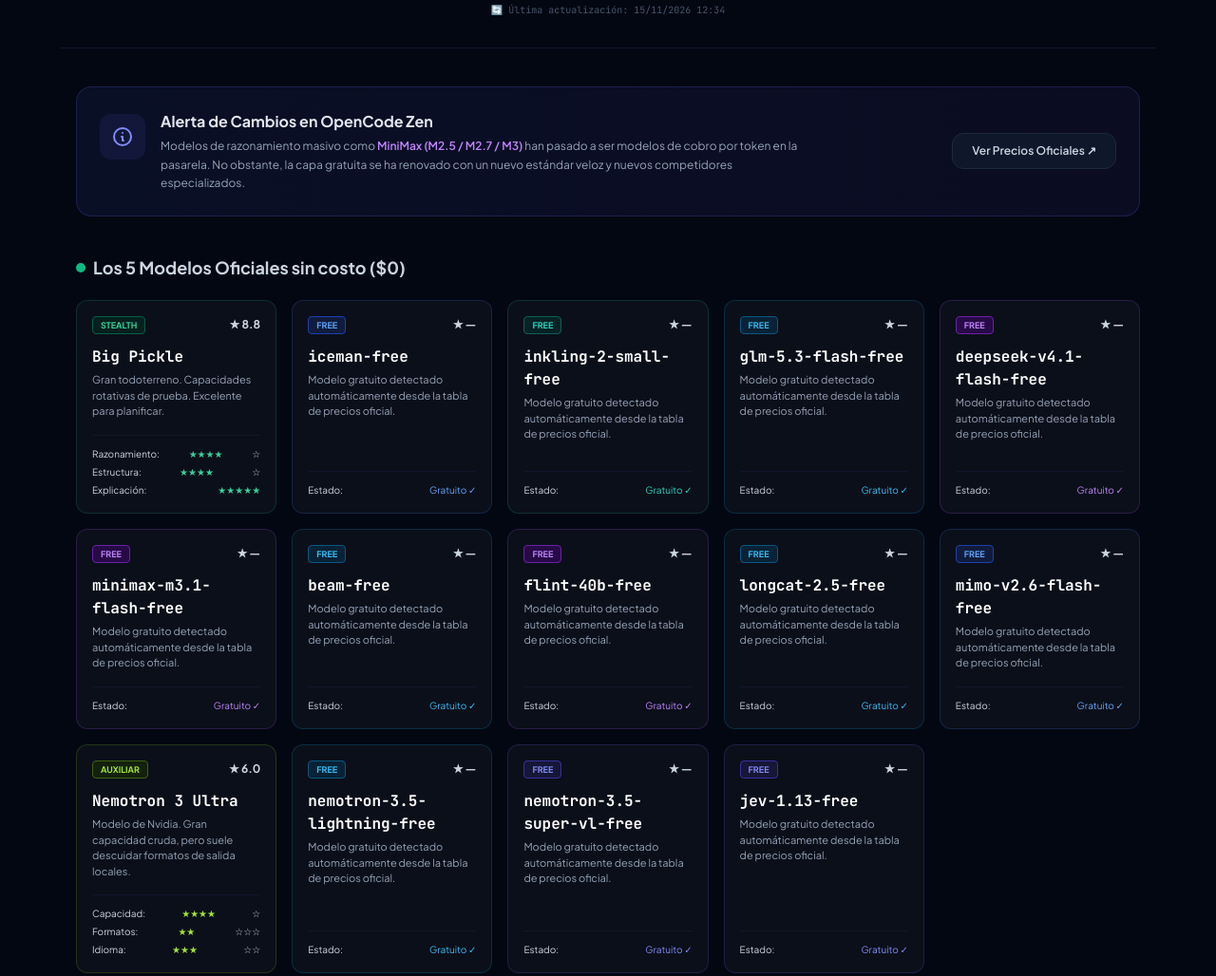
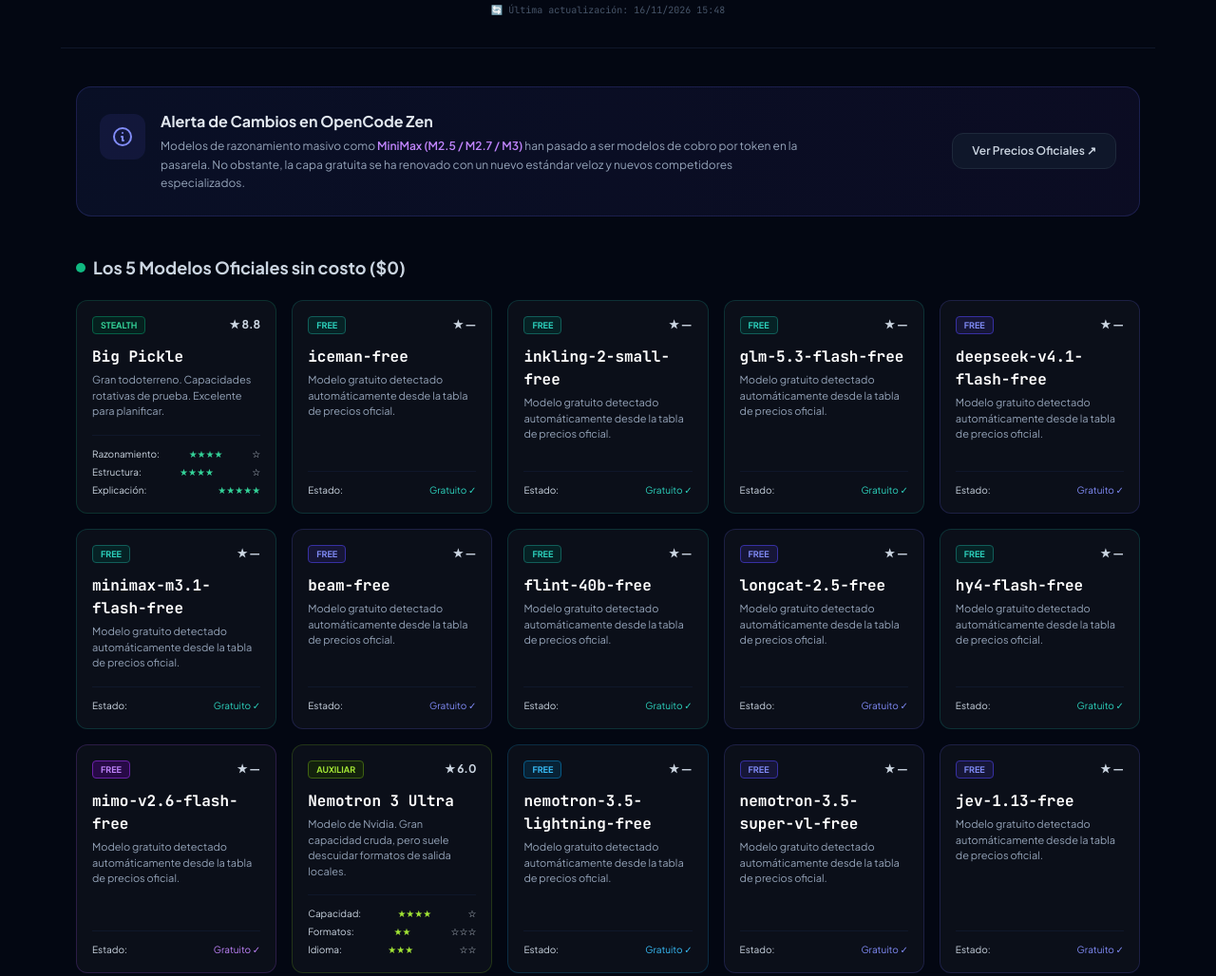
Before and after one commit to DarlynCR/modelos-gratuitos-opencode, a plain HTML site: page index.html in a window 1280 px wide. Shown: the part 215-1243 px from the top of the page at 95% size. Drawn offline with nearby package versions, Linux system fonts and the light colour scheme.

Commit message:
auto: actualizar modelos 16/11/2026

```diff
--- a/estado_modelos.json
+++ b/estado_modelos.json
@@ -5,6 +5,7 @@
     "deepseek-v4.1-flash-free",
     "flint-40b-free",
     "glm-5.3-flash-free",
+    "hy4-flash-free",
     "iceman-free",
     "inkling-2-small-free",
     "jev-1.13-free",
@@ -15,5 +16,5 @@
     "nemotron-3.5-lightning-free",
     "nemotron-3.5-super-vl-free"
   ],
-  "last_updated": "2026-11-15T12:34:17.622031+00:00"
+  "last_updated": "2026-11-16T15:48:47.131046+00:00"
 }
--- a/index.html
+++ b/index.html
@@ -50,7 +50,7 @@
     <p class="mt-3 text-slate-400 max-w-2xl mx-auto text-sm md:text-base">
       ¿Cero presupuesto? No hay problema. Estos son los modelos 100% gratuitos verificados directamente desde <code class="bg-slate-900/80 px-1.5 py-0.5 rounded text-indigo-400 mono text-xs">opencode.ai/docs/zen/#precios</code>.
     </p>
-    <p id="ultima-actualizacion" class="mt-4 text-[10px] text-slate-600 mono">🔄 Última actualización: 15/11/2026 12:34</p>
+    <p id="ultima-actualizacion" class="mt-4 text-[10px] text-slate-600 mono">🔄 Última actualización: 16/11/2026 15:48</p>
   </header>
 
   <main class="max-w-6xl mx-auto px-4 mt-10">
@@ -95,17 +95,17 @@
 
           </div>
         </div>
-<div class="bg-brand-card border border-blue-500/20 rounded-xl p-4 flex flex-col justify-between hover:border-blue-500/50 transition-all duration-300">
+<div class="bg-brand-card border border-teal-500/20 rounded-xl p-4 flex flex-col justify-between hover:border-teal-500/50 transition-all duration-300">
           <div>
             <div class="flex items-center justify-between mb-3">
-              <span class="text-[9px] font-bold text-blue-400 px-2 py-0.5 bg-blue-950/60 border border-blue-800 rounded">FREE</span>
+              <span class="text-[9px] font-bold text-teal-400 px-2 py-0.5 bg-teal-950/60 border border-teal-800 rounded">FREE</span>
               <span class="text-xs font-bold text-slate-300">★ —</span>
             </div>
             <h3 class="mono text-base font-bold text-white mb-1">iceman-free</h3>
             <p class="text-[11px] text-slate-400 mb-4 leading-normal">Modelo gratuito detectado automáticamente desde la tabla de precios oficial.</p>
           </div>
           <div class="space-y-1 text-[10px] text-slate-300 border-t border-slate-900 pt-3">
-            <div class="flex justify-between"><span>Estado:</span> <span class="text-blue-400">Gratuito ✓</span></div>
+            <div class="flex justify-between"><span>Estado:</span> <span class="text-teal-400">Gratuito ✓</span></div>
           </div>
         </div>
 <div class="bg-brand-card border border-teal-500/20 rounded-xl p-4 flex flex-col justify-between hover:border-teal-500/50 transition-all duration-300">
@@ -121,17 +121,95 @@
             <div class="flex justify-between"><span>Estado:</span> <span class="text-teal-400">Gratuito ✓</span></div>
           </div>
         </div>
-<div class="bg-brand-card border border-sky-500/20 rounded-xl p-4 flex flex-col justify-between hover:border-sky-500/50 transition-all duration-300">
+<div class="bg-brand-card border border-teal-500/20 rounded-xl p-4 flex flex-col justify-between hover:border-teal-500/50 transition-all duration-300">
           <div>
             <div class="flex items-center justify-between mb-3">
-              <span class="text-[9px] font-bold text-sky-400 px-2 py-0.5 bg-sky-950/60 border border-sky-800 rounded">FREE</span>
+              <span class="text-[9px] font-bold text-teal-400 px-2 py-0.5 bg-teal-950/60 border border-teal-800 rounded">FREE</span>
               <span class="text-xs font-bold text-slate-300">★ —</span>
             </div>
             <h3 class="mono text-base font-bold text-white mb-1">glm-5.3-flash-free</h3>
             <p class="text-[11px] text-slate-400 mb-4 leading-normal">Modelo gratuito detectado automáticamente desde la tabla de precios oficial.</p>
           </div>
           <div class="space-y-1 text-[10px] text-slate-300 border-t border-slate-900 pt-3">
-            <div class="flex justify-between"><span>Estado:</span> <span class="text-sky-400">Gratuito ✓</span></div>
+            <div class="flex justify-between"><span>Estado:</span> <span class="text-teal-400">Gratuito ✓</span></div>
+          </div>
+        </div>
+<div class="bg-brand-card border border-indigo-500/20 rounded-xl p-4 flex flex-col justify-between hover:border-indigo-500/50 transition-all duration-300">
+          <div>
+            <div class="flex items-center justify-between mb-3">
+              <span class="text-[9px] font-bold text-indigo-400 px-2 py-0.5 bg-indigo-950/60 border border-indigo-800 rounded">FREE</span>
+              <span class="text-xs font-bold text-slate-300">★ —</span>
+            </div>
+            <h3 class="mono text-base font-bold text-white mb-1">deepseek-v4.1-flash-free</h3>
+            <p class="text-[11px] text-slate-400 mb-4 leading-normal">Modelo gratuito detectado automáticamente desde la tabla de precios oficial.</p>
+          </div>
+          <div class="space-y-1 text-[10px] text-slate-300 border-t border-slate-900 pt-3">
+            <div class="flex justify-between"><span>Estado:</span> <span class="text-indigo-400">Gratuito ✓</span></div>
+          </div>
+        </div>
+<div class="bg-brand-card border border-teal-500/20 rounded-xl p-4 flex flex-col justify-between hover:border-teal-500/50 transition-all duration-300">
+          <div>
+            <div class="flex items-center justify-between mb-3">
+              <span class="text-[9px] font-bold text-teal-400 px-2 py-0.5 bg-teal-950/60 border border-teal-800 rounded">FREE</span>
+              <span class="text-xs font-bold text-slate-300">★ —</span>
+            </div>
+            <h3 class="mono text-base font-bold text-white mb-1">minimax-m3.1-flash-free</h3>
+            <p class="text-[11px] text-slate-400 mb-4 leading-normal">Modelo gratuito detectado automáticamente desde la tabla de precios oficial.</p>
+          </div>
+          <div class="space-y-1 text-[10px] text-slate-300 border-t border-slate-900 pt-3">
+            <div class="flex justify-between"><span>Estado:</span> <span class="text-teal-400">Gratuito ✓</span></div>
+          </div>
+        </div>
+<div class="bg-brand-card border border-indigo-500/20 rounded-xl p-4 flex flex-col justify-between hover:border-indigo-500/50 transition-all duration-300">
+          <div>
+            <div class="flex items-center justify-between mb-3">
+              <span class="text-[9px] font-bold text-indigo-400 px-2 py-0.5 bg-indigo-950/60 border border-indigo-800 rounded">FREE</span>
+              <span class="text-xs font-bold text-slate-300">★ —</span>
+            </div>
+            <h3 class="mono text-base font-bold text-white mb-1">beam-free</h3>
+            <p class="text-[11px] text-slate-400 mb-4 leading-normal">Modelo gratuito detectado automáticamente desde la tabla de precios oficial.</p>
+          </div>
+          <div class="space-y-1 text-[10px] text-slate-300 border-t border-slate-900 pt-3">
+            <div class="flex justify-between"><span>Estado:</span> <span class="text-indigo-400">Gratuito ✓</span></div>
+          </div>
+        </div>
+<div class="bg-brand-card border border-teal-500/20 rounded-xl p-4 flex flex-col justify-between hover:border-teal-500/50 transition-all duration-300">
+          <div>
+            <div class="flex items-center justify-between mb-3">
+              <span class="text-[9px] font-bold text-teal-400 px-2 py-0.5 bg-teal-950/60 border border-teal-800 rounded">FREE</span>
+              <span class="text-xs font-bold text-slate-300">★ —</span>
+            </div>
+            <h3 class="mono text-base font-bold text-white mb-1">flint-40b-free</h3>
+            <p class="text-[11px] text-slate-400 mb-4 leading-normal">Modelo gratuito detectado automáticamente desde la tabla de precios oficial.</p>
+          </div>
+          <div class="space-y-1 text-[10px] text-slate-300 border-t border-slate-900 pt-3">
+            <div class="flex justify-between"><span>Estado:</span> <span class="text-teal-400">Gratuito ✓</span></div>
+          </div>
+        </div>
+<div class="bg-brand-card border border-indigo-500/20 rounded-xl p-4 flex flex-col justify-between hover:border-indigo-500/50 transition-all duration-300">
+          <div>
+            <div class="flex items-center justify-between mb-3">
+              <span class="text-[9px] font-bold text-indigo-400 px-2 py-0.5 bg-indigo-950/60 border border-indigo-800 rounded">FREE</span>
+              <span class="text-xs font-bold text-slate-300">★ —</span>
+            </div>
+            <h3 class="mono text-base font-bold text-white mb-1">longcat-2.5-free</h3>
+            <p class="text-[11px] text-slate-400 mb-4 leading-normal">Modelo gratuito detectado automáticamente desde la tabla de precios oficial.</p>
+          </div>
+          <div class="space-y-1 text-[10px] text-slate-300 border-t border-slate-900 pt-3">
+            <div class="flex justify-between"><span>Estado:</span> <span class="text-indigo-400">Gratuito ✓</span></div>
+          </div>
+        </div>
+<div class="bg-brand-card border border-teal-500/20 rounded-xl p-4 flex flex-col justify-between hover:border-teal-500/50 transition-all duration-300">
+          <div>
+            <div class="flex items-center justify-between mb-3">
+              <span class="text-[9px] font-bold text-teal-400 px-2 py-0.5 bg-teal-950/60 border border-teal-800 rounded">FREE</span>
+              <span class="text-xs font-bold text-slate-300">★ —</span>
+            </div>
+            <h3 class="mono text-base font-bold text-white mb-1">hy4-flash-free</h3>
+            <p class="text-[11px] text-slate-400 mb-4 leading-normal">Modelo gratuito detectado automáticamente desde la tabla de precios oficial.</p>
+          </div>
+          <div class="space-y-1 text-[10px] text-slate-300 border-t border-slate-900 pt-3">
+            <div class="flex justify-between"><span>Estado:</span> <span class="text-teal-400">Gratuito ✓</span></div>
           </div>
         </div>
 <div class="bg-brand-card border border-purple-500/20 rounded-xl p-4 flex flex-col justify-between hover:border-purple-500/50 transition-all duration-300">
@@ -140,76 +218,11 @@
               <span class="text-[9px] font-bold text-purple-400 px-2 py-0.5 bg-purple-950/60 border border-purple-800 rounded">FREE</span>
               <span class="text-xs font-bold text-slate-300">★ —</span>
             </div>
-            <h3 class="mono text-base font-bold text-white mb-1">deepseek-v4.1-flash-free</h3>
+            <h3 class="mono text-base font-bold text-white mb-1">mimo-v2.6-flash-free</h3>
             <p class="text-[11px] text-slate-400 mb-4 leading-normal">Modelo gratuito detectado automáticamente desde la tabla de precios oficial.</p>
           </div>
           <div class="space-y-1 text-[10px] text-slate-300 border-t border-slate-900 pt-3">
             <div class="flex justify-between"><span>Estado:</span> <span class="text-purple-400">Gratuito ✓</span></div>
-          </div>
-        </div>
-<div class="bg-brand-card border border-purple-500/20 rounded-xl p-4 flex flex-col justify-between hover:border-purple-500/50 transition-all duration-300">
-          <div>
-            <div class="flex items-center justify-between mb-3">
-              <span class="text-[9px] font-bold text-purple-400 px-2 py-0.5 bg-purple-950/60 border border-purple-800 rounded">FREE</span>
-              <span class="text-xs font-bold text-slate-300">★ —</span>
-            </div>
-            <h3 class="mono text-base font-bold text-white mb-1">minimax-m3.1-flash-free</h3>
-            <p class="text-[11px] text-slate-400 mb-4 leading-normal">Modelo gratuito detectado automáticamente desde la tabla de precios oficial.</p>
-          </div>
-          <div class="space-y-1 text-[10px] text-slate-300 border-t border-slate-900 pt-3">
-            <div class="flex justify-between"><span>Estado:</span> <span class="text-purple-400">Gratuito ✓</span></div>
-          </div>
-        </div>
-<div class="bg-brand-card border border-sky-500/20 rounded-xl p-4 flex flex-col justify-between hover:border-sky-500/50 transition-all duration-300">
-          <div>
-            <div class="flex items-center justify-between mb-3">
-              <span class="text-[9px] font-bold text-sky-400 px-2 py-0.5 bg-sky-950/60 border border-sky-800 rounded">FREE</span>
-              <span class="text-xs font-bold text-slate-300">★ —</span>
-            </div>
-            <h3 class="mono text-base font-bold text-white mb-1">beam-free</h3>
-            <p class="text-[11px] text-slate-400 mb-4 leading-normal">Modelo gratuito detectado automáticamente desde la tabla de precios oficial.</p>
-          </div>
-          <div class="space-y-1 text-[10px] text-slate-300 border-t border-slate-900 pt-3">
-            <div class="flex justify-between"><span>Estado:</span> <span class="text-sky-400">Gratuito ✓</span></div>
-          </div>
-        </div>
-<div class="bg-brand-card border border-purple-500/20 rounded-xl p-4 flex flex-col justify-between hover:border-purple-500/50 transition-all duration-300">
-          <div>
-            <div class="flex items-center justify-between mb-3">
-              <span class="text-[9px] font-bold text-purple-400 px-2 py-0.5 bg-purple-950/60 border border-purple-800 rounded">FREE</span>
-              <span class="text-xs font-bold text-slate-300">★ —</span>
-            </div>
-            <h3 class="mono text-base font-bold text-white mb-1">flint-40b-free</h3>
-            <p class="text-[11px] text-slate-400 mb-4 leading-normal">Modelo gratuito detectado automáticamente desde la tabla de precios oficial.</p>
-          </div>
-          <div class="space-y-1 text-[10px] text-slate-300 border-t border-slate-900 pt-3">
-            <div class="flex justify-between"><span>Estado:</span> <span class="text-purple-400">Gratuito ✓</span></div>
-          </div>
-        </div>
-<div class="bg-brand-card border border-sky-500/20 rounded-xl p-4 flex flex-col justify-between hover:border-sky-500/50 transition-all duration-300">
-          <div>
-            <div class="flex items-center justify-between mb-3">
-              <span class="text-[9px] font-bold text-sky-400 px-2 py-0.5 bg-sky-950/60 border border-sky-800 rounded">FREE</span>
-              <span class="text-xs font-bold text-slate-300">★ —</span>
-            </div>
-            <h3 class="mono text-base font-bold text-white mb-1">longcat-2.5-free</h3>
-            <p class="text-[11px] text-slate-400 mb-4 leading-normal">Modelo gratuito detectado automáticamente desde la tabla de precios oficial.</p>
-          </div>
-          <div class="space-y-1 text-[10px] text-slate-300 border-t border-slate-900 pt-3">
-            <div class="flex justify-between"><span>Estado:</span> <span class="text-sky-400">Gratuito ✓</span></div>
-          </div>
-        </div>
-<div class="bg-brand-card border border-blue-500/20 rounded-xl p-4 flex flex-col justify-between hover:border-blue-500/50 transition-all duration-300">
-          <div>
-            <div class="flex items-center justify-between mb-3">
-              <span class="text-[9px] font-bold text-blue-400 px-2 py-0.5 bg-blue-950/60 border border-blue-800 rounded">FREE</span>
-              <span class="text-xs font-bold text-slate-300">★ —</span>
-            </div>
-            <h3 class="mono text-base font-bold text-white mb-1">mimo-v2.6-flash-free</h3>
-            <p class="text-[11px] text-slate-400 mb-4 leading-normal">Modelo gratuito detectado automáticamente desde la tabla de precios oficial.</p>
-          </div>
-          <div class="space-y-1 text-[10px] text-slate-300 border-t border-slate-900 pt-3">
-            <div class="flex justify-between"><span>Estado:</span> <span class="text-blue-400">Gratuito ✓</span></div>
           </div>
         </div>
 <div class="bg-brand-card border border-lime-500/20 rounded-xl p-4 flex flex-col justify-between hover:border-lime-500/50 transition-all duration-300">
```
